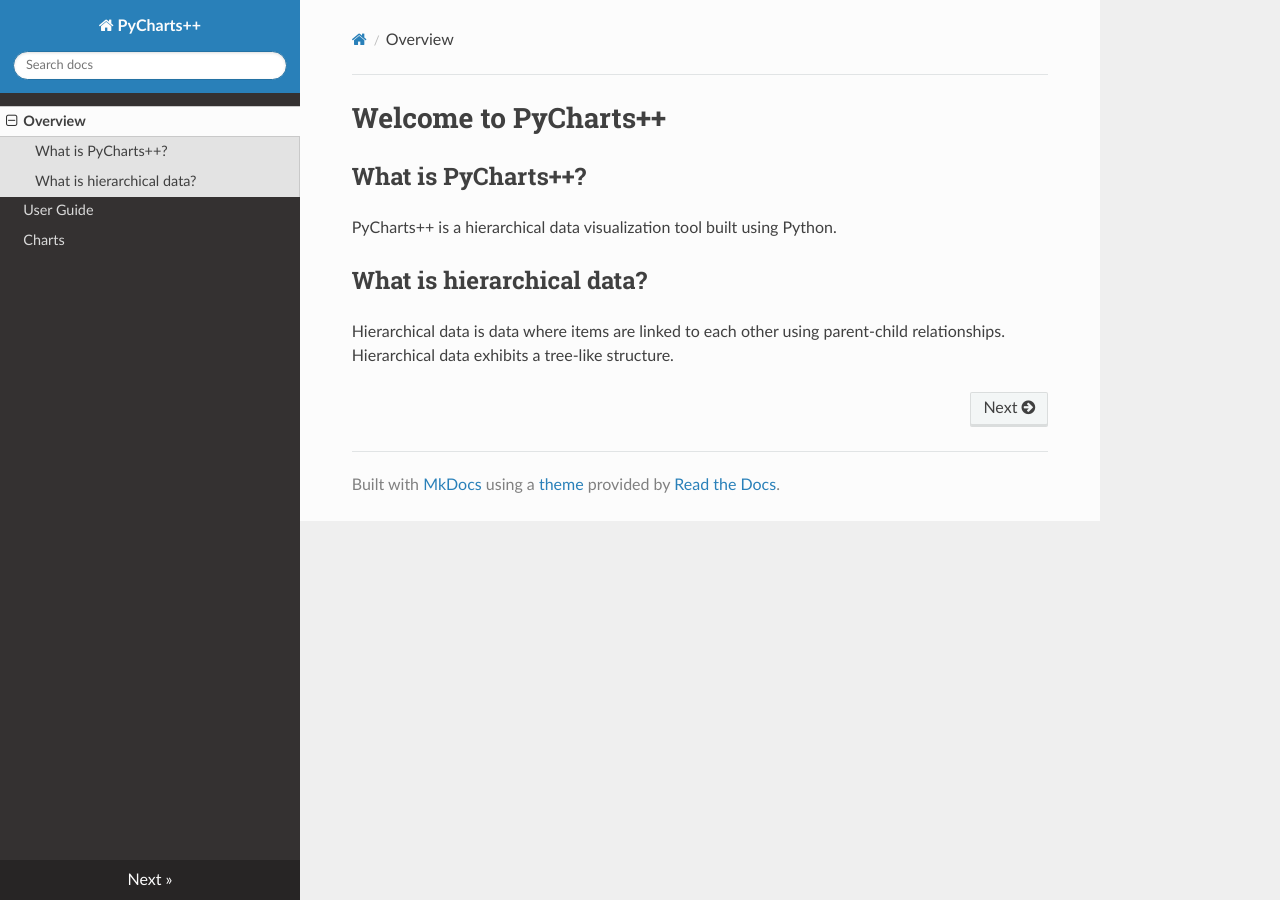
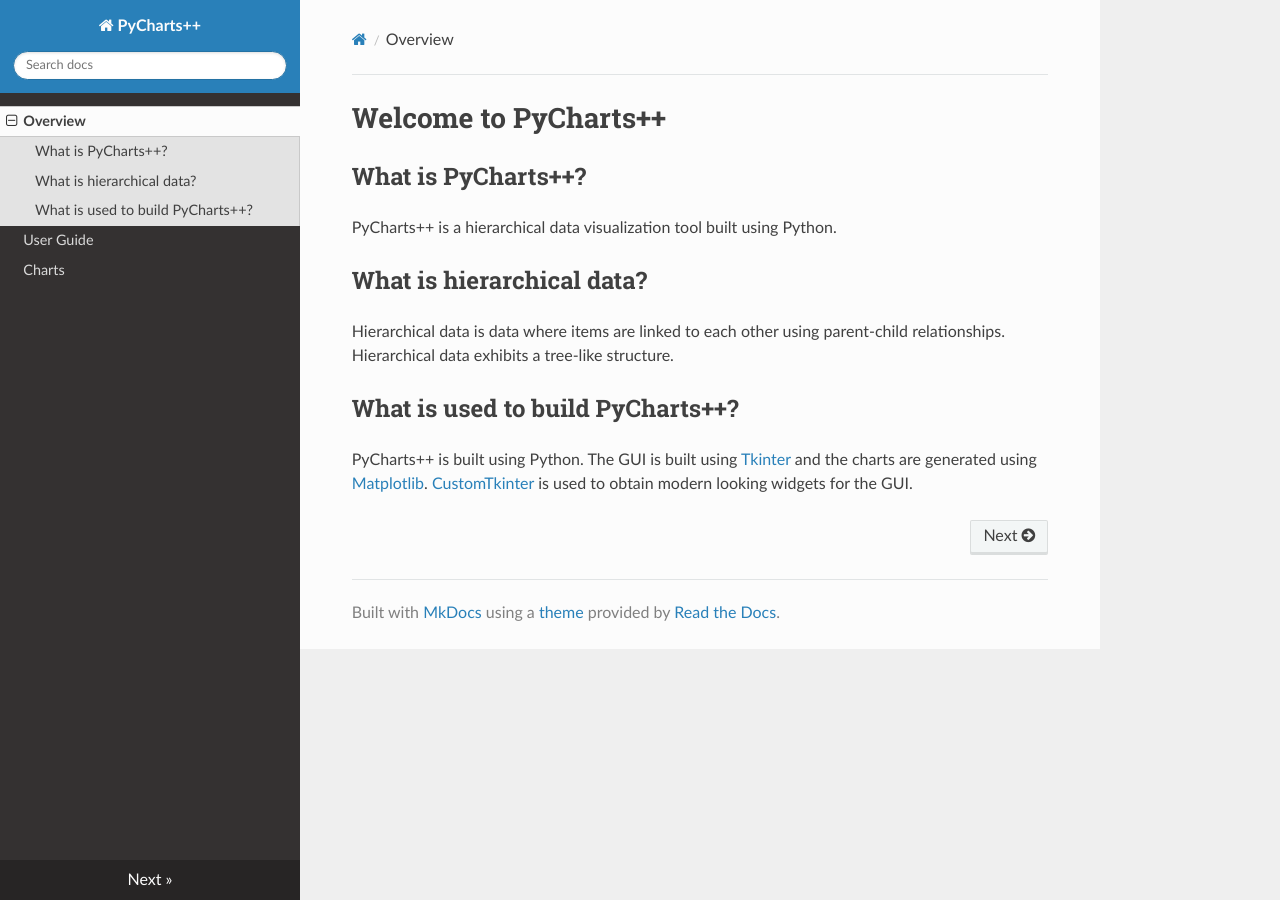
Before and after one commit to nimanthadilz/pycharts, an MkDocs documentation site: the page built from docs/index.md, in a window 1280 px wide. Built offline with MkDocs 1.6.1, drawn with Linux system fonts in a browser that asks for light colours; nearby versions of some CDN libraries.

Commit message:
Update the index page of the docs

```diff
--- a/docs/index.md
+++ b/docs/index.md
@@ -5,3 +5,6 @@
 
 ## What is hierarchical data?
 Hierarchical data is data where items are linked to each other using parent-child relationships. Hierarchical data exhibits a tree-like structure.
+
+## What is used to build PyCharts++?
+PyCharts++ is built using Python. The GUI is built using [Tkinter](https://docs.python.org/3/library/tkinter.html) and the charts are generated using [Matplotlib](https://docs.python.org/3/library/tkinter.html). [CustomTkinter](https://docs.python.org/3/library/tkinter.html) is used to obtain modern looking widgets for the GUI.
```
